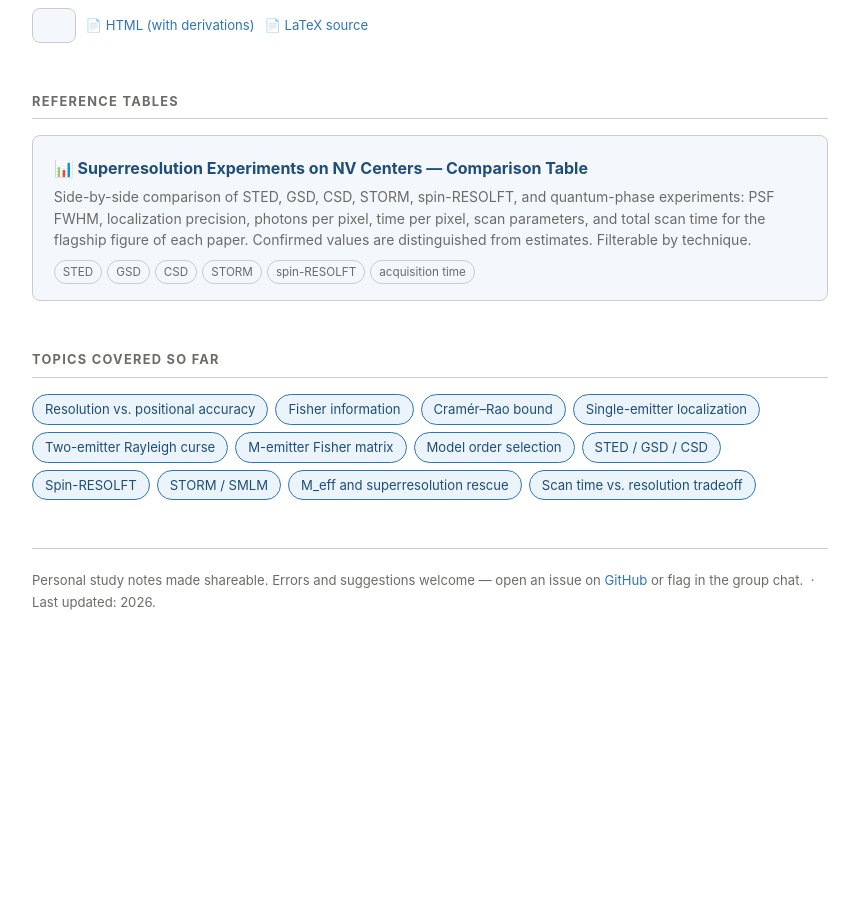
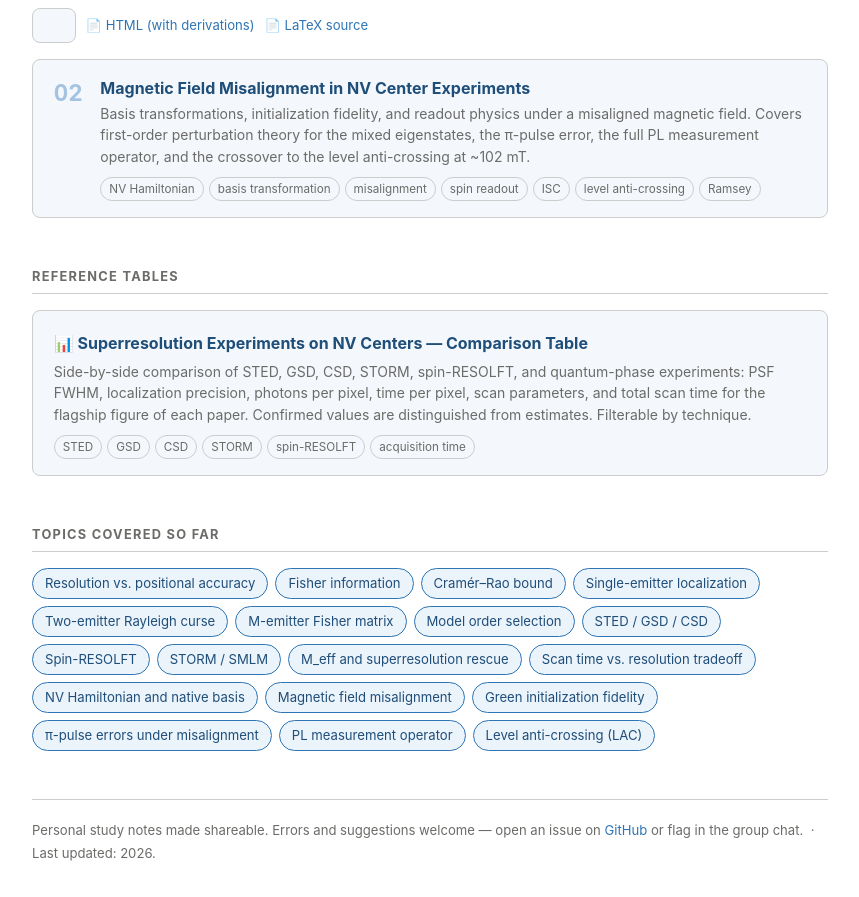
Before and after one commit to yyhhpp1/nv-lab-notes, a plain HTML site: page index.html in a window 1280 px wide. Shown: the part 1038-1935 px from the top of the page, without its empty margins (210-1069 px from the left). Before the commit the page ends 1747 px from the top, so only its background shows below. Drawn offline with Linux system fonts and the light colour scheme.

Commit message:
Add NV misalignment writeup to index.html
Adds card 02 linking to nv_center_misalignment.html and extends the
Topics Covered section with the new subjects covered in that note.

Co-Authored-By: Claude Sonnet 4.6 <noreply@anthropic.com>

```diff
--- a/index.html
+++ b/index.html
@@ -230,6 +230,25 @@ footer a:hover { text-decoration: underline; }
     </div>
   </a>
 
+  <a class="card" href="nv_center_misalignment.html">
+    <div class="card-num">02</div>
+    <div class="card-body">
+      <div class="card-title">Magnetic Field Misalignment in NV Center Experiments</div>
+      <div class="card-desc">
+        Basis transformations, initialization fidelity, and readout physics under a misaligned magnetic field. Covers first-order perturbation theory for the mixed eigenstates, the π-pulse error, the full PL measurement operator, and the crossover to the level anti-crossing at ~102 mT.
+      </div>
+      <div class="card-tags">
+        <span class="tag">NV Hamiltonian</span>
+        <span class="tag">basis transformation</span>
+        <span class="tag">misalignment</span>
+        <span class="tag">spin readout</span>
+        <span class="tag">ISC</span>
+        <span class="tag">level anti-crossing</span>
+        <span class="tag">Ramsey</span>
+      </div>
+    </div>
+  </a>
+
 </div>
 
 <!-- ── Reference tables ── -->
@@ -267,6 +286,12 @@ footer a:hover { text-decoration: underline; }
   <span class="topic-pill">STORM / SMLM</span>
   <span class="topic-pill">M_eff and superresolution rescue</span>
   <span class="topic-pill">Scan time vs. resolution tradeoff</span>
+  <span class="topic-pill">NV Hamiltonian and native basis</span>
+  <span class="topic-pill">Magnetic field misalignment</span>
+  <span class="topic-pill">Green initialization fidelity</span>
+  <span class="topic-pill">π-pulse errors under misalignment</span>
+  <span class="topic-pill">PL measurement operator</span>
+  <span class="topic-pill">Level anti-crossing (LAC)</span>
 </div>
 
 <!-- ── Footer ── -->
```
